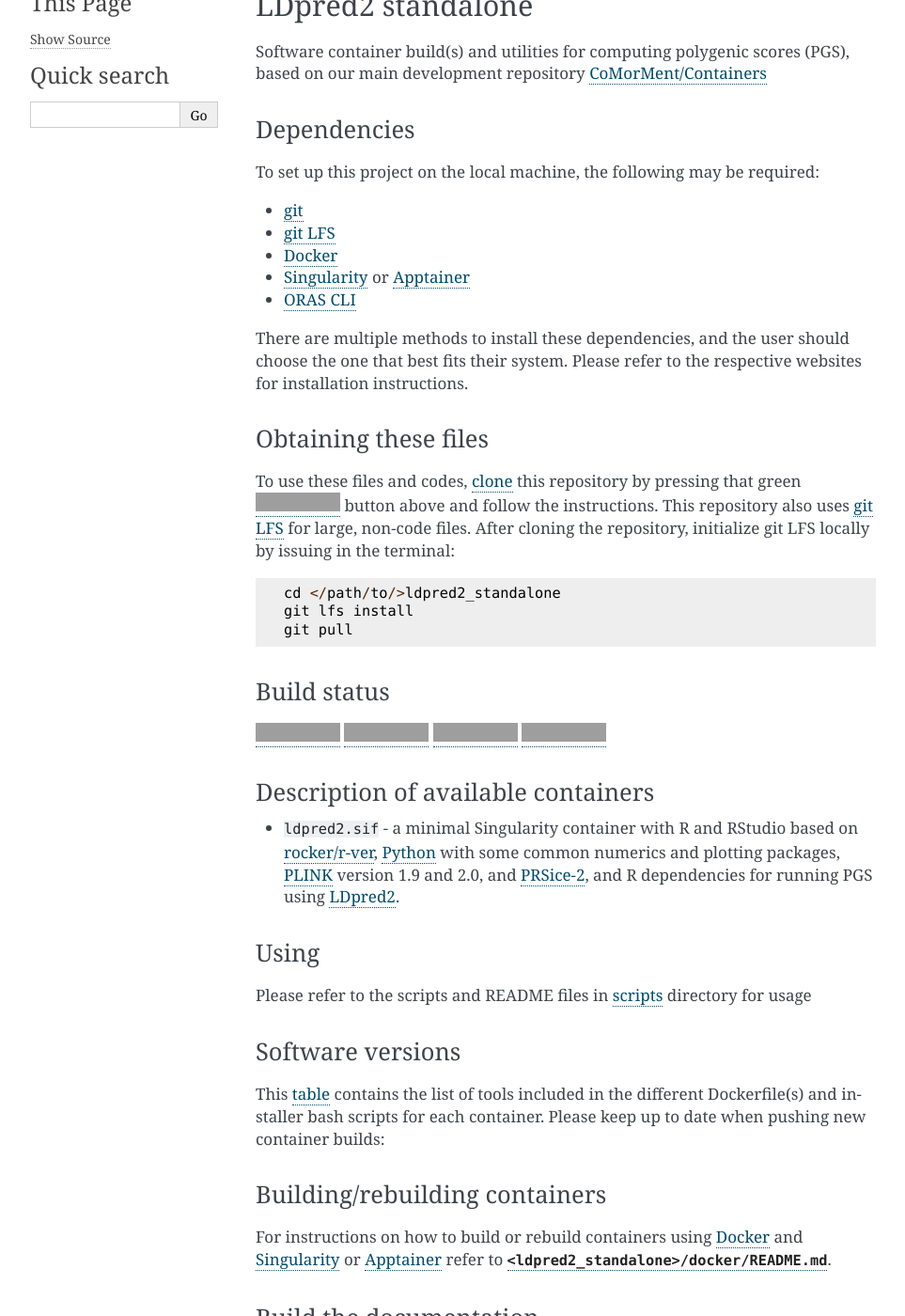
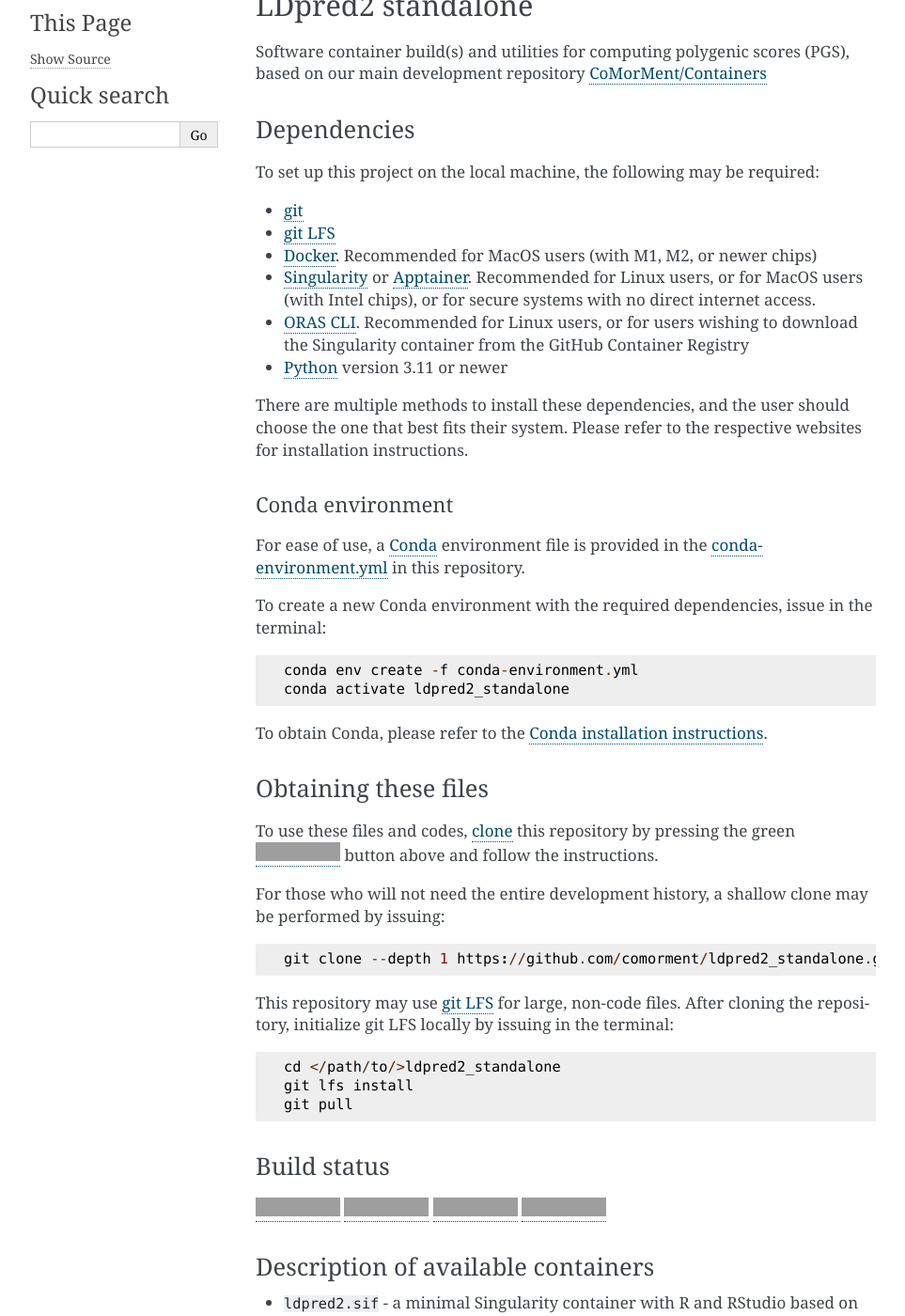
Before and after one commit to comorment/ldpred2_standalone, a Sphinx documentation site: the page built from docs/source/index.rst, in a window 1280 px wide and 1400 px high, scrolled down 518 px. Shown: the whole window at 94% size, without its empty margins (148-1111 px from the left). Built offline with Sphinx 7.4.7, drawn with Linux system fonts in a browser that asks for light colours; some of the changed text lies outside the part shown; grey boxes are pictures that could not be loaded.

Commit message:
Docs updates, delete ldpred2.sif (#20)
* update plink, remove sif in repo, add sklearn

* update readthedocs reqs

````diff
--- a/README.md
+++ b/README.md
@@ -8,17 +8,38 @@ To set up this project on the local machine, the following may be required:
 
 * [git](https://git-scm.com)
 * [git LFS](https://git-lfs.com)
-* [Docker](https://www.docker.com)
-* [Singularity](https://docs.sylabs.io) or [Apptainer](https://apptainer.org)
-* [ORAS CLI](https://oras.land)
+* [Docker](https://www.docker.com). Recommended for MacOS users (with M1, M2, or newer chips)
+* [Singularity](https://docs.sylabs.io) or [Apptainer](https://apptainer.org). Recommended for Linux users, or for MacOS users (with Intel chips), or for secure systems with no direct internet access.
+* [ORAS CLI](https://oras.land). Recommended for Linux users, or for users wishing to download the Singularity container from the GitHub Container Registry
+* [Python](https://python.org) version 3.11 or newer
 
 There are multiple methods to install these dependencies, and the user should choose the one that best fits their system.
 Please refer to the respective websites for installation instructions.
 
+### Conda environment
+
+For ease of use, a [Conda](https://docs.conda.io/en/latest/) environment file is provided in the [conda-environment.yml](https://github.com/comorment/ldpred2_standalone/blob/main/conda-environment.yml) in this repository.
+
+To create a new Conda environment with the required dependencies, issue in the terminal:
+
+```
+conda env create -f conda-environment.yml
+conda activate ldpred2_standalone
+```
+
+To obtain Conda, please refer to the [Conda installation instructions](https://docs.conda.io/projects/conda/en/latest/user-guide/install/index.html).
+
 ## Obtaining these files
 
-To use these files and codes, [clone](https://github.com/comorment/ldpred2_standalone) this repository by pressing that green [![Code](https://img.shields.io/badge/Code-green.svg)](https://github.com/comorment/ldpred2_standalone) button above and follow the instructions.
-This repository also uses [git LFS](https://git-lfs.com) for large, non-code files.
+To use these files and codes, [clone](https://github.com/comorment/ldpred2_standalone) this repository by pressing the green [![Code](https://img.shields.io/badge/Code-green.svg)](https://github.com/comorment/ldpred2_standalone) button above and follow the instructions.
+
+For those who will not need the entire development history, a shallow clone may be performed by issuing:
+
+```
+git clone --depth 1 https://github.com/comorment/ldpred2_standalone.git
+```
+
+This repository may use [git LFS](https://git-lfs.com) for large, non-code files.
 After cloning the repository, initialize git LFS locally by issuing in the terminal:
 
 ```
@@ -36,19 +57,18 @@ git pull
 
 ## Description of available containers
 
-* ``ldpred2.sif`` - a minimal Singularity container with R and RStudio based on [rocker/r-ver](https://rocker-project.org/images/versioned/r-ver.html), [Python](https://python.org) with some common numerics and plotting packages, [PLINK](https://www.cog-genomics.org/plink/) version 1.9 and 2.0, and [PRSice-2](https://choishingwan.github.io/PRSice/), and R dependencies for running PGS using [LDpred2](https://privefl.github.io/bigsnpr/articles/LDpred2.html).
-
+* ``ldpred2.sif`` - a minimal Singularity container with R and RStudio based on [rocker/r-ver](https://rocker-project.org/images/versioned/r-ver.html), [Python](https://python.org) with some common numerics and plotting packages, [PLINK](https://www.cog-genomics.org/plink/) version 1.9 and 2.0, and [PRSice-2](https://choishingwan.github.io/PRSice/), and dependencies for running PGS using [LDpred2](https://privefl.github.io/bigsnpr/articles/LDpred2.html).
 
 ## Using
 
-Please refer to the scripts and README files in [scripts](https://github.com/comorment/ldpred2_standalone/tree/main/scripts/) directory for usage
+Please refer to the scripts and README files in the [scripts](https://github.com/comorment/ldpred2_standalone/tree/main/scripts/) directory for usage
 
 ## Software versions
 
 This [table](https://github.com/comorment/ldpred2_standalone/tree/main/docker#ldpred2sif) contains the list of tools included in the different Dockerfile(s) and installer bash scripts for each container.
 Please keep up to date when pushing new container builds:
 
-## Building/rebuilding containers
+## Pulling/Building/rebuilding containers
 
 For instructions on how to build or rebuild containers using [Docker](https://www.docker.com) and [Singularity](https://docs.sylabs.io) or [Apptainer](https://apptainer.org) refer to [`<ldpred2_standalone>/docker/README.md`](https://github.com/comorment/ldpred2_standalone/blob/main/docker/README.md).
 
--- a/conda-environment.yml
+++ b/conda-environment.yml
@@ -1,7 +1,6 @@
 name: ldpred2_standalone
 channels:
   - conda-forge
-  - defaults
 dependencies:
   - git-lfs
   - oras
@@ -10,5 +9,6 @@ dependencies:
   - sphinx
   - sphinx_rtd_theme
   - m2r2
+  - myst-parser
   - pip
   - pip:
--- a/docs/source/environment.yml
+++ b/docs/source/environment.yml
@@ -3,7 +3,7 @@ channels:
   - conda-forge
   - defaults
 dependencies:
-  - python=3.8
+  - python=3.11
   - sphinx
   - myst-parser
   - alabaster
````
Also changed, not shown: other parts of README.md (+1 -1 lines), .readthedocs.yml, scripts/LDpred2/README.md, 3 other files.
